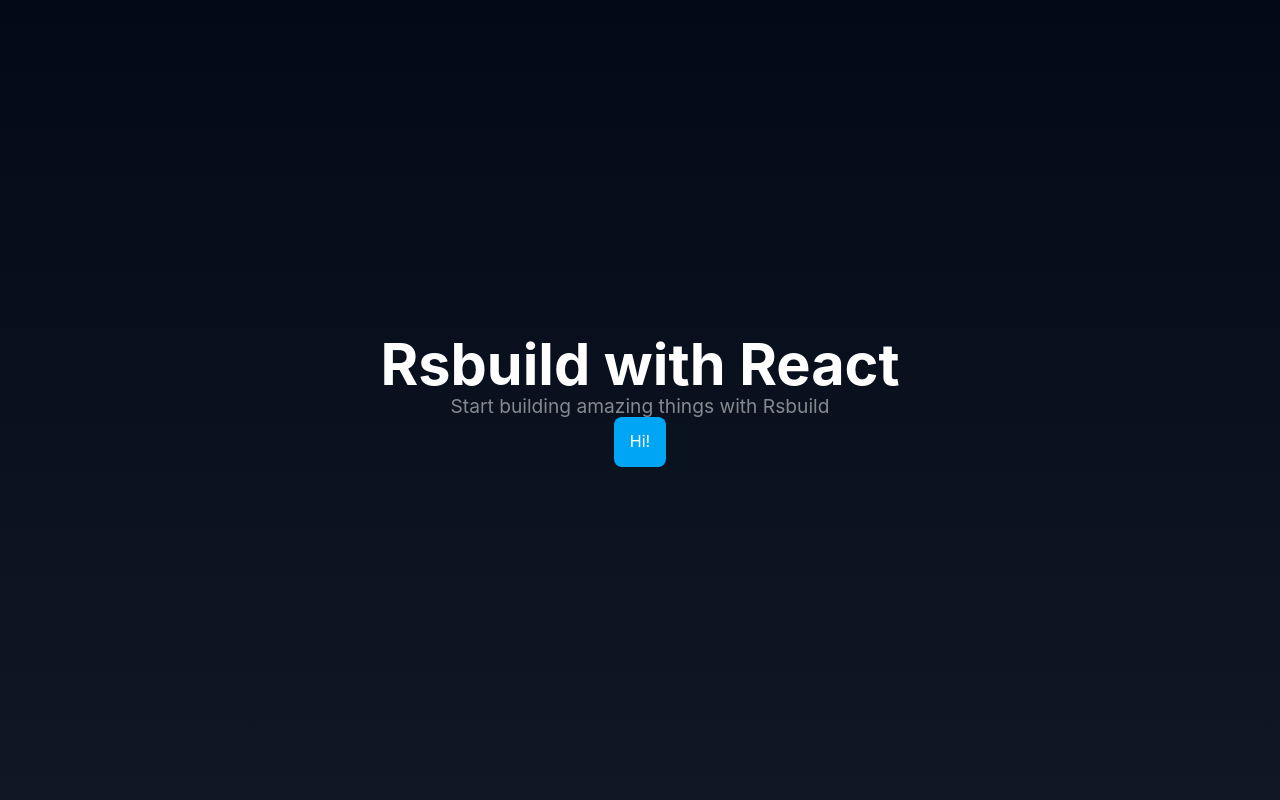
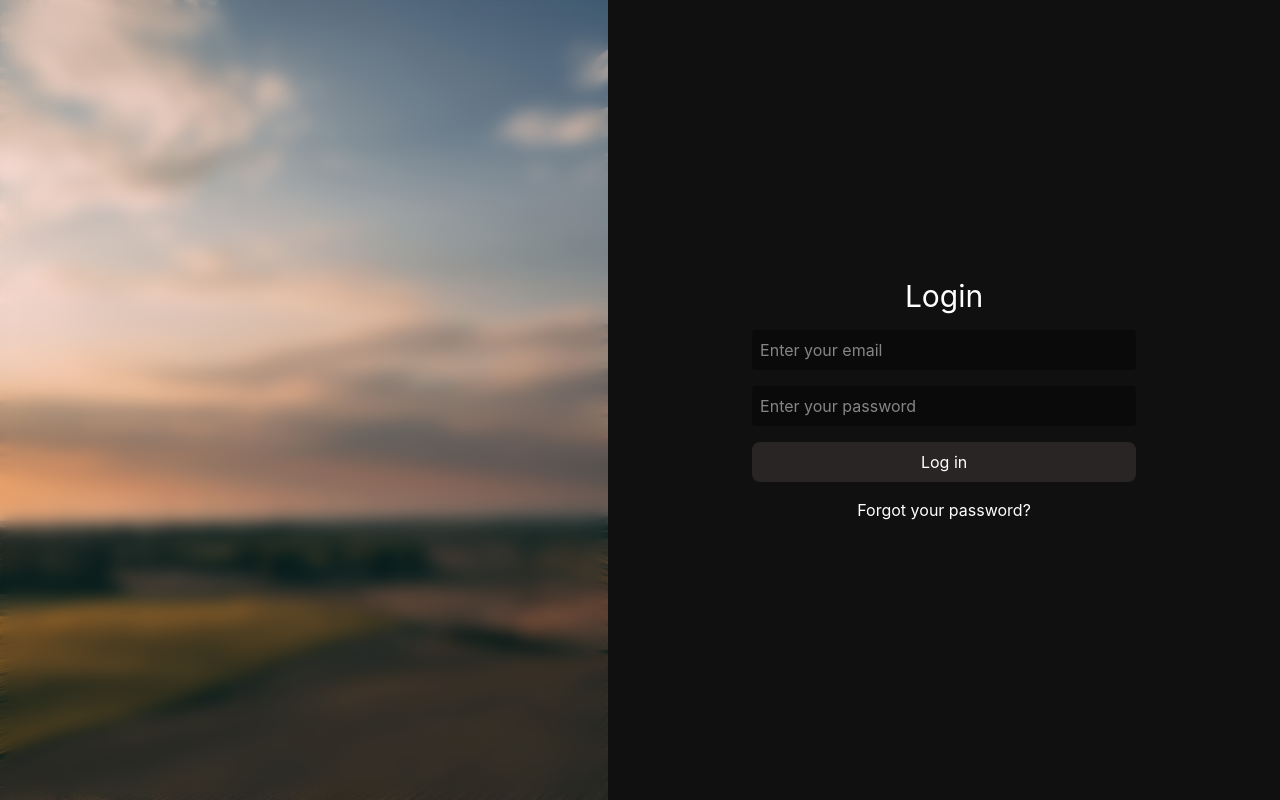
Before and after one commit to sindre-gangeskar/hono-drizzle-gotrue, a React app in the folder src/apps/webclient/: page /login in a window 1280 px wide. Built offline with nearby package versions, Linux system fonts and the light colour scheme; the HTML template or start-up script is replaced by a standard one.

Commit message:
Add login page

```diff
--- a/src/apps/webclient/package.json
+++ b/src/apps/webclient/package.json
@@ -10,7 +10,8 @@
   },
   "dependencies": {
     "react": "^19.3.0",
-    "react-dom": "^19.3.0"
+    "react-dom": "^19.3.0",
+    "react-router": "^8.4.0"
   },
   "devDependencies": {
     "@rsbuild/core": "^2.2.11",
--- a/src/apps/webclient/src/App.css
+++ b/src/apps/webclient/src/App.css
@@ -2,7 +2,7 @@
 	margin: 0;
 	color: #fff;
 	font-family: Inter, Avenir, Helvetica, Arial, sans-serif;
-	background-image: linear-gradient(to bottom, #020917, #101725);
+	background-color: #101010;
 }
 
 .content {
--- a/src/apps/webclient/src/App.tsx
+++ b/src/apps/webclient/src/App.tsx
@@ -1,15 +1,14 @@
 import './App.css';
-import Button from './components/Button';
 import './index.css';
-
+import { Route, Routes } from 'react-router';
+import Home from './pages/home';
+import Login from './pages/login';
 const App = () => {
   return (
-    <div className="content">
-      <div className="w-full h-full"></div>
-      <h1 className=''>Rsbuild with React</h1>
-      <p className=''>Start building amazing things with Rsbuild</p>
-      <Button className='self-center' label='Hi!' onClick={() => { console.info('CLICK!') }} />
-    </div>
+    <Routes>
+      <Route path='/' element={<Home />} />
+      <Route path='/login' element={<Login />} />
+    </Routes>
   );
 };
 
--- a/src/apps/webclient/src/components/Button.tsx
+++ b/src/apps/webclient/src/components/Button.tsx
@@ -1,7 +1,10 @@
+import type { ButtonHTMLAttributes } from "react";
+import Loader from "./Loader";
+
 type Color = "primary" | "secondary" | "success" | "warning" | "danger"
 
-interface ButtonProps {
-  label?: string
+interface ButtonProps extends ButtonHTMLAttributes<HTMLButtonElement> {
+  children: React.ReactNode
   disabled?: boolean;
   loading?: boolean;
   onClick?: () => void
@@ -9,12 +12,12 @@
   className?: React.HTMLAttributes<HTMLButtonElement>[ "className" ]
   color?: Color
 }
-export default function Button({ label, onClick, role = "button", className, color = "primary", disabled }: ButtonProps) {
+export default function Button({ children, onClick, role = "button", className, color = "primary", disabled, loading }: ButtonProps) {
   return <button className={`${className} ${getColor(color)} btn`}
     type="button"
     role={role}
     disabled={disabled}
-    onClick={onClick}>{label}</button>;
+    onClick={onClick}>{loading ? <Loader /> : children}</button>;
 }
 
 function getColor(color: Color) {
--- /dev/null
+++ b/src/apps/webclient/src/components/Container.tsx
@@ -0,0 +1,5 @@
+export default function Container({ children, className }: { children?: React.ReactNode, className?: HTMLElement[ "className" ] }) {
+  return <div className={`${className} container container-lg mx-auto p-6`}>
+    {children}
+  </div>
+}
--- /dev/null
+++ b/src/apps/webclient/src/components/Input.tsx
@@ -0,0 +1,4 @@
+import type { InputHTMLAttributes } from "react"
+export default function Input({ type, value, placeholder, onChange, className }: InputHTMLAttributes<HTMLInputElement>) {
+  return <input className={`input ${className}`} onChange={onChange} placeholder={placeholder} type={type} value={value} />
+}
--- /dev/null
+++ b/src/apps/webclient/src/components/Loader.tsx
@@ -0,0 +1,7 @@
+export default function Loader() {
+  return <div id="loader" className="loader">
+    <div className="circle"></div>
+    <div className="circle"></div>
+    <div className="circle"></div>
+  </div>
+}
--- /dev/null
+++ b/src/apps/webclient/src/components/Navbar.tsx
@@ -0,0 +1,17 @@
+export default function Navbar() {
+  return <div className="sticky top-0 left-0 p-6 flex mx-auto mt-4 overflow-hidden rounded-2xl
+  backdrop-blur-3xl
+  before:content-['']
+  before:w-full
+  before:absolute
+  before:inset-0
+  before:bg-stone-800
+  before:opacity-15
+  w-[95%]
+  h-14
+  justify-between items-center">
+    <div id="left-content">more stuff</div>
+    <div className="">&nbsp;</div>
+    <div id="right-content"><p>stuff</p></div>
+  </div>
+}
--- a/src/apps/webclient/src/index.css
+++ b/src/apps/webclient/src/index.css
@@ -1,9 +1,43 @@
 @import "tailwindcss";
 
 .btn {
-	@apply transition-colors p-4 rounded-lg cursor-pointer duration-100;
+	@apply transition-all min-h-10 min-w-10 flex justify-center px-4 py-2 rounded-lg cursor-pointer duration-100 active:scale-95;
 }
 
 .primary {
-	@apply bg-sky-500 hover:bg-sky-700 active:bg-sky-400;
+	@apply bg-stone-800 hover:bg-stone-700 active:bg-stone-600 disabled:bg-stone-900 disabled:text-stone-400 disabled:pointer-events-none;
 }
+
+.input {
+	@apply outline-none transition-all duration-200 bg-neutral-950 rounded-sm p-2 focus-visible:ring-2 ring-stone-400 ease-[cubic-bezier(0.34,1.56,0.64,1)];
+}
+
+.loader {
+	@apply max-w-12 w-full flex flex-row justify-center items-center space-x-2;
+}
+.loader > .circle {
+	@apply max-w-2 max-h-2 w-full rounded-full bg-neutral-50 aspect-square animate-[load-bounce_0.8s_infinite];
+}
+
+.loader > .circle:nth-child(1) {
+	animation-delay: 0ms;
+}
+
+.loader > .circle:nth-child(2) {
+	animation-delay: 150ms;
+}
+
+.loader > .circle:nth-child(3) {
+	animation-delay: 300ms;
+}
+
+@keyframes load-bounce {
+	0%,
+	100% {
+		transform: translateY(-80%);
+	}
+
+	50% {
+		transform: translateY(0);
+	}
+}
--- a/src/apps/webclient/src/index.tsx
+++ b/src/apps/webclient/src/index.tsx
@@ -1,13 +1,16 @@
 import { StrictMode } from 'react';
 import { createRoot } from 'react-dom/client';
 import App from './App';
+import { BrowserRouter } from 'react-router';
 
 const rootEl = document.getElementById('root');
 if (rootEl) {
   const root = createRoot(rootEl);
   root.render(
     <StrictMode>
-      <App />
+      <BrowserRouter>
+        <App />
+      </BrowserRouter>
     </StrictMode>,
   );
 }
--- /dev/null
+++ b/src/apps/webclient/src/pages/home.tsx
@@ -0,0 +1,12 @@
+import Container from "../components/Container"
+import { Link } from "react-router"
+import Navbar from "../components/Navbar"
+export default function Home() {
+  return <>
+    <Navbar />
+    <Container>
+      <p className="text-3xl">Home</p>
+      <Link to={'/login'}>Click here to go to the login page</Link>
+    </Container>
+  </>
+}
--- /dev/null
+++ b/src/apps/webclient/src/pages/login.tsx
@@ -0,0 +1,22 @@
+import Button from "../components/Button";
+import Container from "../components/Container";
+import Input from "../components/Input";
+import { Link } from "react-router";
+export default function Login() {
+  return <div className="flex flex-row h-screen">
+    <div className="img-wrapper w-fit h-screen max-sm:hidden block ">
+      <div id="img-wrapper" className="relative z-0 h-full after:content-[''] after:z-1 after:inset-0 after:absolute after:backdrop-blur-sm">
+        <img src="images/fields.jpg" className="relative z-0 h-full object-cover" alt="" />
+      </div>
+    </div>
+    <Container className="h-screen flex justify-center flex-col max-w-300 space-y-4">
+      <p className="text-3xl self-center">Login</p>
+      <form action="" className="w-full flex flex-col justify-center self-center space-y-4 items-center max-w-sm">
+        <Input className="w-full form-control" type="email" id="email" placeholder="Enter your email" />
+        <Input className="w-full form-control" placeholder="Enter your password" type="password" />
+        <Button className="w-full" loading={false}>Log in</Button>
+        <Link className="" to="/login">Forgot your password?</Link>
+      </form>
+    </Container>
+  </div>
+}
```
Also changed, not shown: src/apps/webclient/public/images/fields.jpg (added), 1 other file (tests, documents, lock files or other folders).
